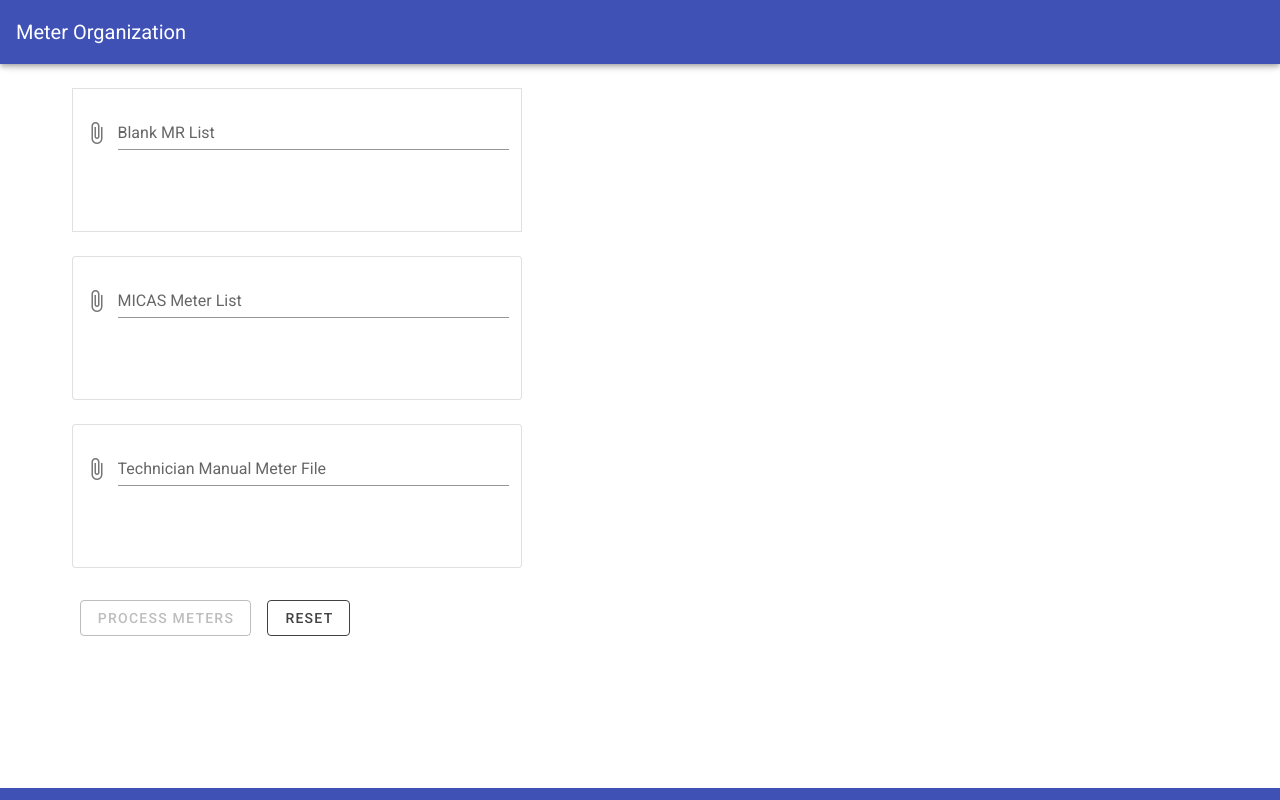
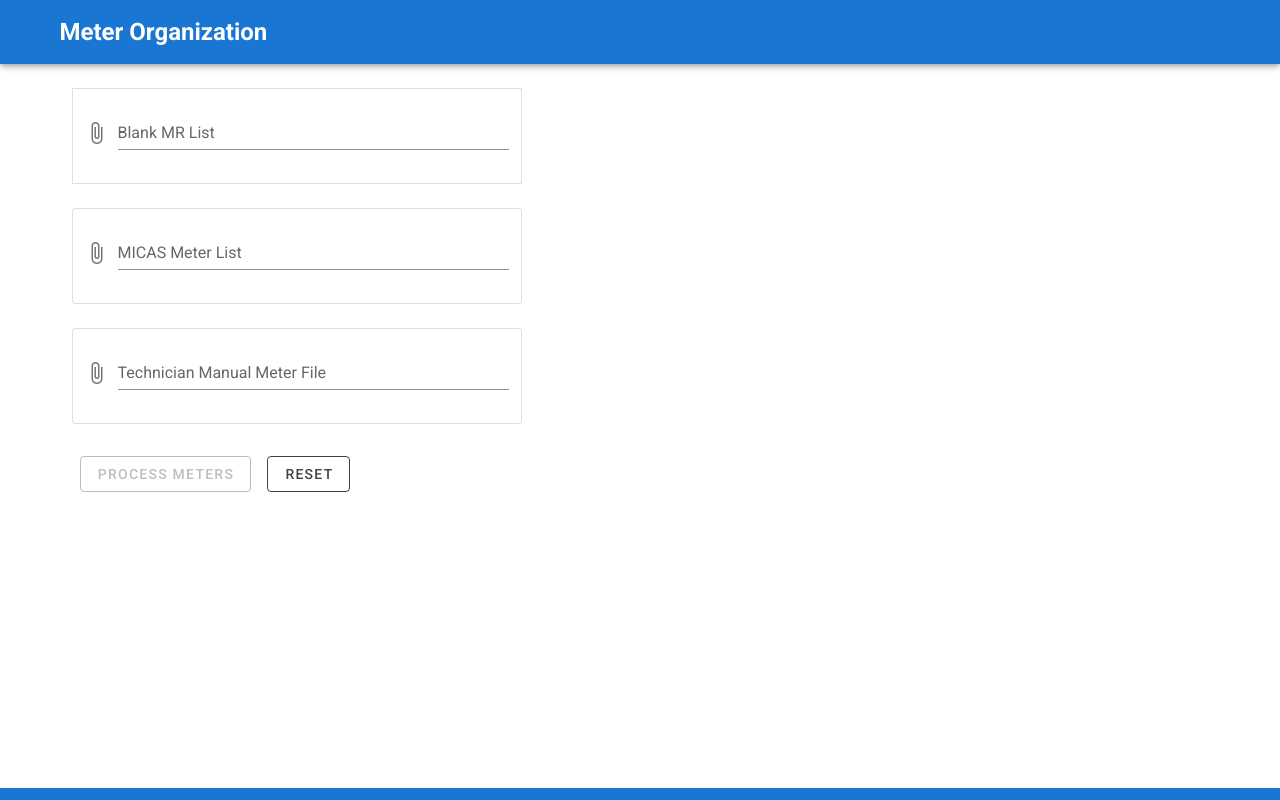
Before and after one commit to vbuser2004/dmm, a Vue app: page / in a window 1280 px wide. Built offline with nearby package versions, Linux system fonts and the light colour scheme.

Commit message:
Updates to Design

```diff
--- a/src/App.vue
+++ b/src/App.vue
@@ -1,33 +1,25 @@
 <template>
   <v-app>
-
-    <v-app-bar
-      app
-      color="indigo"
-      dark
-    >
-      <v-toolbar-title>Meter Organization</v-toolbar-title>
-
+    <v-app-bar app color="primary" dark>
+      <v-container>
+        <h2>Meter Organization</h2>
+      </v-container>
     </v-app-bar>
 
     <v-main>
-      <FileDrop/>
+      <FileDrop />
     </v-main>
-    <v-footer
-      color="indigo"
-      app
-    >
-    </v-footer>
+    <v-footer color="primary" app> </v-footer>
   </v-app>
 </template>
 
 <script>
-import FileDrop from '@/components/FileDrop.vue'
+import FileDrop from '@/components/FileDrop.vue';
 
 export default {
   name: 'App',
   components: {
-    FileDrop
-  }
+    FileDrop,
+  },
 };
 </script>
--- a/src/components/FileDrop.vue
+++ b/src/components/FileDrop.vue
@@ -6,6 +6,7 @@
           <v-file-input
             ref="mrlist"
             v-model="mrFile"
+            :clearable="false"
             @change="getmrFile"
             show-size
             label="Blank MR List"
@@ -13,7 +14,7 @@
             placeholder="Select .xlsx File Provided By Customer"
           ></v-file-input>
         </v-container>
-        <v-subheader>{{ mrCount }}</v-subheader>
+        <v-subheader v-show="mrCount">{{ mrCount }}</v-subheader>
       </v-card>
     </v-container>
     <v-container>
@@ -21,6 +22,7 @@
         <v-container>
           <v-file-input
             ref="micaslist"
+            :clearable="false"
             v-model="micasFile"
             @change="getmicasFile"
             show-size
@@ -29,7 +31,15 @@
             placeholder="Select MICAS Device Status File"
           ></v-file-input>
         </v-container>
-        <v-subheader>{{ micasCount }}</v-subheader>
+        <v-subheader v-show="micasCount">{{ micasCount }}</v-subheader>
+        <div>
+          <v-progress-linear
+            height="8px"
+            color="green"
+            :active="micasBar"
+            indeterminate
+          />
+        </div>
       </v-card>
     </v-container>
     <v-container>
@@ -38,6 +48,7 @@
           <v-file-input
             ref="techlist"
             v-model="techFile"
+            :clearable="false"
             @change="gettechFile"
             show-size
             label="Technician Manual Meter File"
@@ -45,7 +56,7 @@
             placeholder="Select Tech Manual Meter File"
           ></v-file-input>
         </v-container>
-        <v-subheader>{{ techCount }}</v-subheader>
+        <v-subheader v-show="techCount">{{ techCount }}</v-subheader>
       </v-card>
     </v-container>
     <v-container>
@@ -56,17 +67,20 @@
         :disabled="isValidFiles"
         outlined
         color="primary"
-      >Process Meters</v-btn>
-      <v-btn class="ma-2" @click="reset" outlined color="secondary">Reset</v-btn>
+        >Process Meters</v-btn
+      >
+      <v-btn class="ma-2" @click="reset" outlined color="secondary"
+        >Reset</v-btn
+      >
     </v-container>
   </v-container>
 </template>
 
 <script>
-import processfiles from "./processfiles";
+import processfiles from './processfiles';
 
 export default {
-  name: "app",
+  name: 'app',
   data() {
     return {
       loading: false,
@@ -80,31 +94,40 @@ export default {
       micasCount: null,
       techCount: null,
       resultPackage: {},
-      workbook: null
+      workbook: null,
+      micasBar: false,
     };
   },
   methods: {
     async getmrFile() {
+      this.mrCount = null;
       if (this.mrFile != null) {
-        this.resultPackage = await processfiles.processXcel(this.mrFile)
-        this.meterList = this.resultPackage.serialList
-        this.workbook = this.resultPackage.workbook
+        this.resultPackage = await processfiles.processXcel(this.mrFile);
+        this.meterList = this.resultPackage.serialList;
+        this.workbook = this.resultPackage.workbook;
         //console.log("Meters: " + JSON.stringify(this.meterList));
         this.mrCount = `${this.meterList.length.toLocaleString()} total records`;
       }
     },
     async getmicasFile() {
+      this.micasCount = null;
       if (this.micasFile != null) {
-         this.resultPackage = await processfiles.processXcel(this.micasFile);
-         this.micasList = this.resultPackage.serialList
+        this.micasBar = true;
+        this.resultPackage = await processfiles.processXcel(this.micasFile);
+        this.micasList = this.resultPackage.serialList;
         //console.log('Micas: ' + JSON.stringify(this.micasList))
+        this.micasBar = false;
         this.micasCount = `${this.micasList.length.toLocaleString()} total records`;
       }
     },
     async gettechFile() {
+      this.techCount = null;
       if (this.techFile != null) {
-        this.resultPackage = await processfiles.processXcel(this.techFile, true);
-        this.techList = this.resultPackage.serialList
+        this.resultPackage = await processfiles.processXcel(
+          this.techFile,
+          true
+        );
+        this.techList = this.resultPackage.serialList;
         //console.log('TechList: ' + JSON.stringify(this.techList))
         this.techCount = `${this.techList.length.toLocaleString()} total records`;
       }
@@ -124,7 +147,12 @@ export default {
     processMeters() {
       this.loading = true;
       processfiles
-        .updateXcel(this.workbook, this.meterList, this.micasList, this.techList)
+        .updateXcel(
+          this.workbook,
+          this.meterList,
+          this.micasList,
+          this.techList
+        )
         .then(() => {
           this.loading = false;
           this.reset();
```
Also changed, not shown: 1 other file (tests, documents, lock files or other folders).
